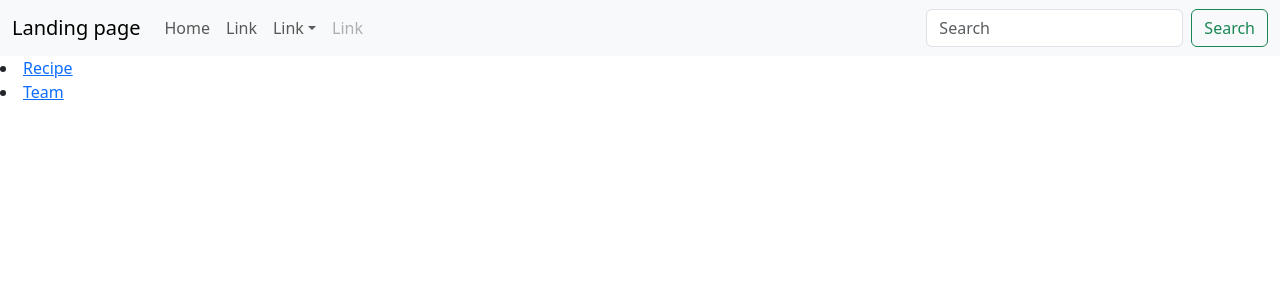
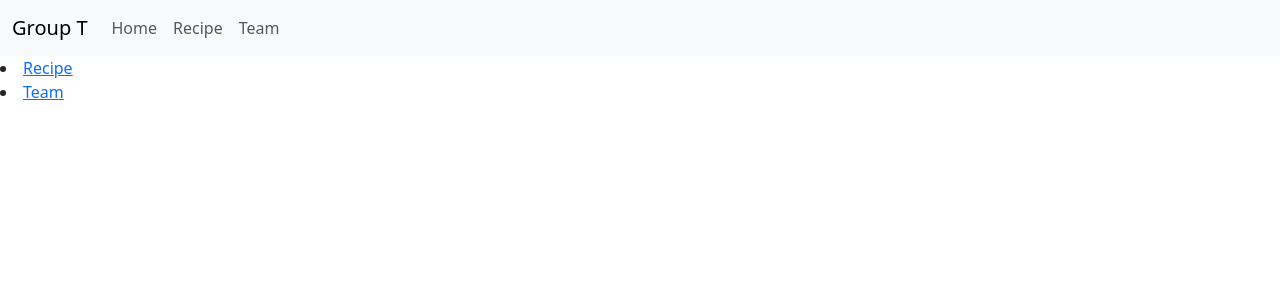
Before and after one commit to GabbyV03/cosi-103a, a React (Create React App) app in the folder recipeapp/: page / in a window 1280 px wide. Shown: the top 300 px of the page. Built offline with nearby package versions, Linux system fonts and the light colour scheme.

Commit message:
Enabled buttons in NavBar by changing href

```diff
--- a/recipeapp/package.json
+++ b/recipeapp/package.json
@@ -4,11 +4,14 @@
   "private": true,
   "dependencies": {
     "bootstrap": "^5.3.2",
+    "localforage": "^1.10.0",
+    "match-sorter": "^6.3.3",
     "react": "^18.2.0",
     "react-bootstrap": "^2.10.0",
     "react-dom": "^18.2.0",
     "react-router-dom": "^6.22.0",
-    "react-scripts": "5.0.1",
+    "react-scripts": "^5.0.1",
+    "sort-by": "^0.0.2",
     "web-vitals": "^2.1.4"
   },
   "scripts": {
--- a/recipeapp/src/Landing_page.js
+++ b/recipeapp/src/Landing_page.js
@@ -14,6 +14,10 @@ import {
   Root,
   Link,
 } from "react-router-dom";
+
+// The search button is not implemented and commented out for simplicity.
+// In the NavBar, the button with dropdown and the disabled button
+// are also not implemented and kept in the comments for reference.
 
 function Landing_page() {
   return (
@@ -68,7 +72,7 @@ function Navigater() {
       <div>
         <Navbar expand="lg" className="bg-body-tertiary">
           <Container fluid>
-            <Navbar.Brand href="#">Landing page</Navbar.Brand>
+            <Navbar.Brand href="/">Group T</Navbar.Brand>
             <Navbar.Toggle aria-controls="navbarScroll" />
             <Navbar.Collapse id="navbarScroll">
               <Nav
@@ -76,23 +80,25 @@ function Navigater() {
                 style={{ maxHeight: '100px' }}
                 navbarScroll
               >
-                <Nav.Link href="#action1">Home</Nav.Link>
-                <Nav.Link href="#action2">Link</Nav.Link>
-                <NavDropdown title="Link" id="navbarScrollingDropdown">
-                  <NavDropdown.Item href="#action3">Action</NavDropdown.Item>
-                  <NavDropdown.Item href="#action4">
+                <Nav.Link href="/">Home</Nav.Link>
+                <Nav.Link href="Recipe">Recipe</Nav.Link>
+                <Nav.Link href="Team">Team</Nav.Link>
+                {/* <NavDropdown title="Link" id="navbarScrollingDropdown">
+                  <NavDropdown.Item href="#action4">Action</NavDropdown.Item>
+                  <NavDropdown.Item href="#action5">
                     Another action
                   </NavDropdown.Item>
                   <NavDropdown.Divider />
-                  <NavDropdown.Item href="#action5">
+                  <NavDropdown.Item href="#action6">
                     Something else here
                   </NavDropdown.Item>
-                </NavDropdown>
-                <Nav.Link href="#" disabled>
+                </NavDropdown> */}
+                {/* <Nav.Link href="#" disabled>
                   Link
-                </Nav.Link>
+                </Nav.Link> */}
               </Nav>
-              <Form className="d-flex">
+
+              {/* <Form className="d-flex">
                 <Form.Control
                   type="search"
                   placeholder="Search"
@@ -100,7 +106,8 @@ function Navigater() {
                   aria-label="Search"
                 />
                 <Button variant="outline-success">Search</Button>
-              </Form>
+              </Form> */}
+
             </Navbar.Collapse>
           </Container>
         </Navbar>
```
Also changed, not shown: 1 other file (tests, documents, lock files or other folders).
